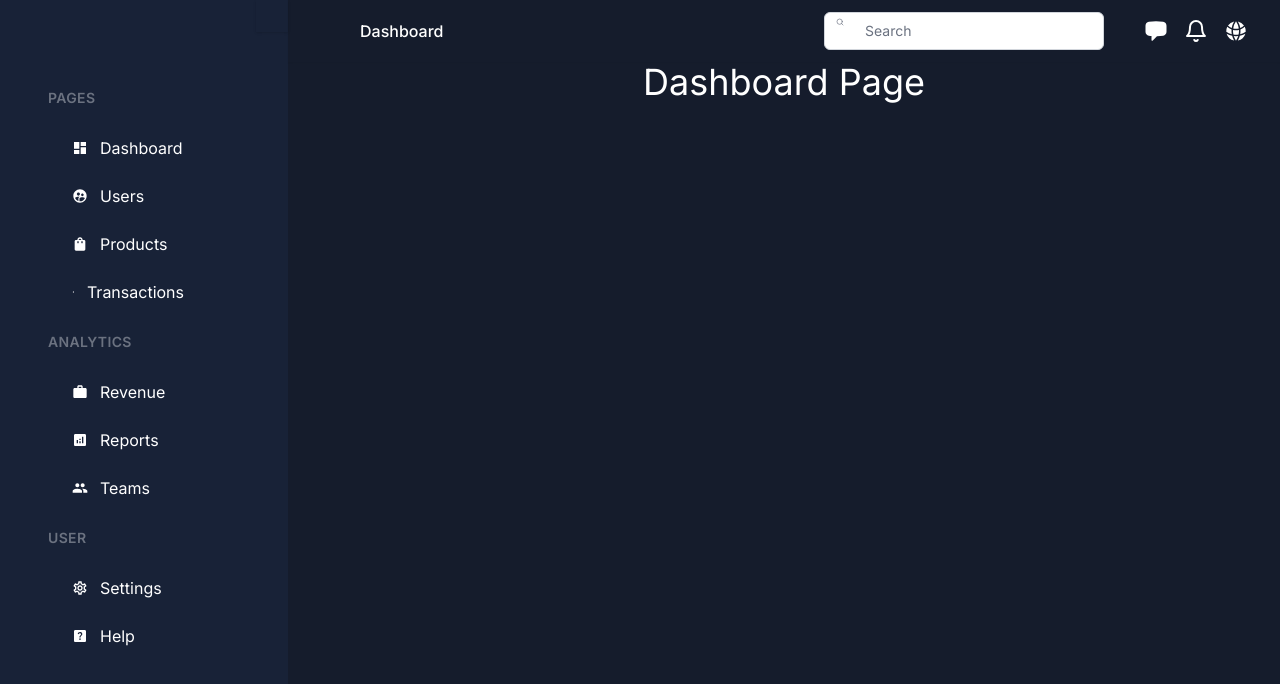
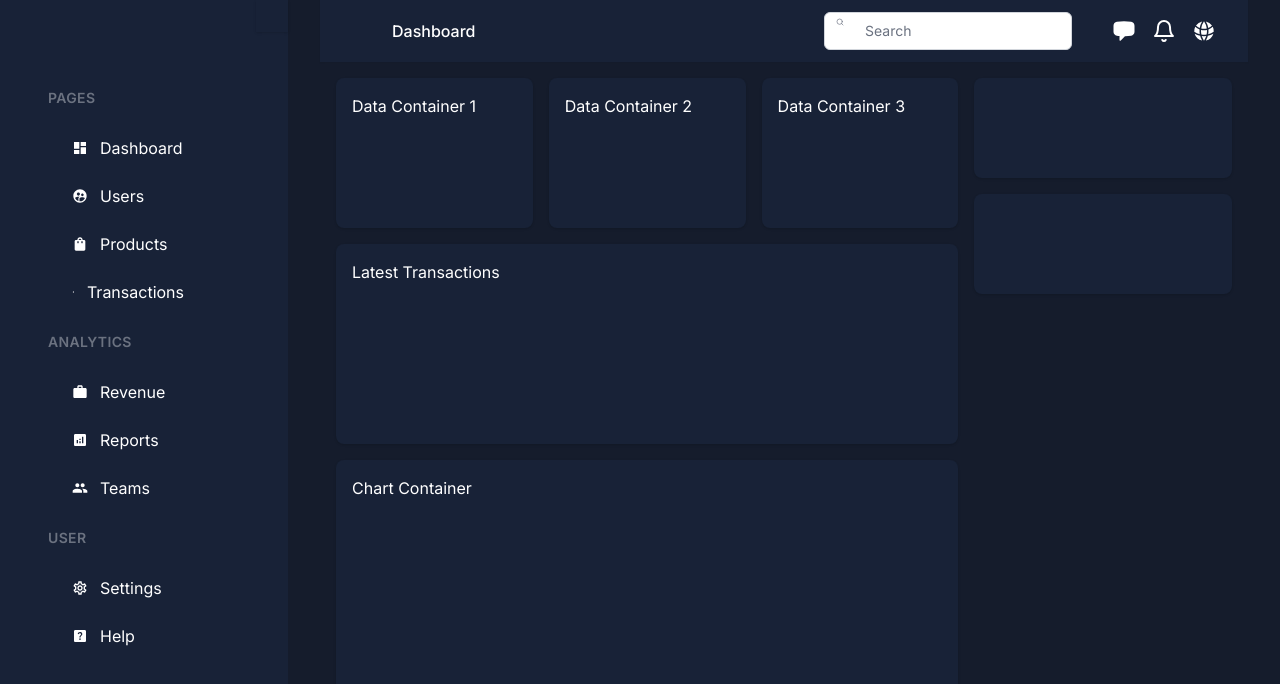
Before and after one commit to OussamaGhz/NextDash, a Next.js app: page /dashboard in a window 1280 px wide. Shown: the top 684 px of the page. Built offline with nearby package versions, Linux system fonts and the light colour scheme.

Commit message:
start with the main dashboard component

```diff
--- a/app/dashboard/layout.tsx
+++ b/app/dashboard/layout.tsx
@@ -12,7 +12,7 @@ const Layout: React.FC<LayoutProps> = ({ children }) => {
       <div className="flex-1 ">
         <SideBar />
       </div>
-      <div className="flex-4 flex flex-col">
+      <div className="flex-4 flex flex-col mx-8">
         <Navbar />
         {children}
       </div>
--- a/app/dashboard/page.tsx
+++ b/app/dashboard/page.tsx
@@ -2,8 +2,37 @@ import React from "react";
 
 const DashboardPage = () => {
   return (
-    <div>
-      <h1 className="text-4xl text-center">Dashboard Page</h1>
+    <div className="min-h-screen flex flex-col ">
+      {/* Ensures the content takes at least the full height of the viewport */}
+      <div className="flex-grow grid grid-cols-1 md:grid-cols-10 gap-4 p-4">
+        {/* Right Section */}
+        <div className="md:col-span-7 space-y-4">
+          {/* Row 1: Data Containers */}
+          <div className="grid grid-cols-1 md:grid-cols-3 gap-4">
+            <div className="bg-bgSoft p-4 min-h-[150px] rounded-lg shadow">Data Container 1</div>
+            <div className="bg-bgSoft p-4 min-h-[150px] rounded-lg shadow">Data Container 2</div>
+            <div className="bg-bgSoft p-4 min-h-[150px] rounded-lg shadow">Data Container 3</div>
+          </div>
+
+          {/* Row 2: Latest Transactions */}
+          <div className="bg-bgSoft p-4 min-h-[200px] rounded-lg shadow">Latest Transactions</div>
+
+          {/* Row 3: Chart Container */}
+          <div className="bg-bgSoft p-4 min-h-[250px] rounded-lg shadow">Chart Container</div>
+        </div>
+
+        {/* Left Section */}
+        <div className="md:col-span-3 space-y-4">
+          {/* Image Container 1 */}
+          <div className="bg-bgSoft p-2 flex justify-center items-center min-h-[100px] rounded-lg shadow">
+            {/* Placeholder for Image 1 */}
+          </div>
+          {/* Image Container 2 */}
+          <div className="bg-bgSoft p-2 flex justify-center items-center min-h-[100px] rounded-lg shadow">
+            {/* Placeholder for Image 2 */}
+          </div>
+        </div>
+      </div>
     </div>
   );
 };
--- a/app/page.tsx
+++ b/app/page.tsx
@@ -1,9 +1,12 @@
+"use client"
 
-
+import { useRouter } from "next/navigation";
 export default function Home() {
+  const router = useRouter();
   return (
     <main className="flex min-h-screen flex-col items-center justify-between p-24">
-      <div className="bg-red-600 text-white">Hello world</div>
+      <button className="" onClick={()=> router.push("/dashboard")}>Dashboard</button>
+
     </main>
   );
 }
--- /dev/null
+++ b/app/ui/dashboard/calandar.tsx
@@ -0,0 +1,11 @@
+import React from 'react'
+
+const Calndar = () => {
+  return (
+    <div>
+
+    </div>
+  )
+}
+
+export default Calndar
--- a/app/ui/dashboard/navbar.tsx
+++ b/app/ui/dashboard/navbar.tsx
@@ -8,7 +8,7 @@ const Navbar = () => {
   const [isMobileMenuOpen, setIsMobileMenuOpen] = useState(false);
 
   return (
-    <div className="shadow-sm">
+    <div className="shadow-sm bg-bgSoft ">
       <div className="max-w-6xl mx-auto px-4 sm:px-6 lg:px-8">
         <div className="flex justify-between flex-row-reverse md:flex-row items-center py-3 md:space-x-10 transition-all duration-500 ease-in-out">
           {/* Hamburger Menu Button for small screens */}
```
